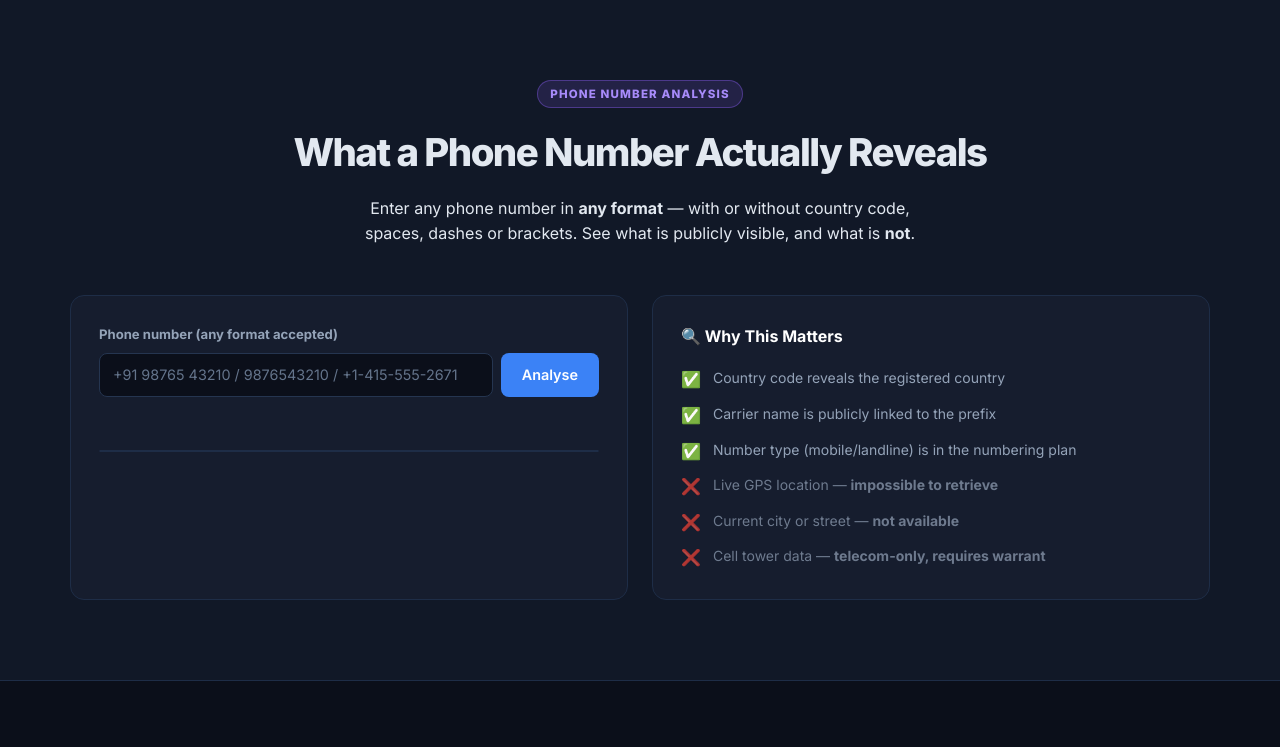
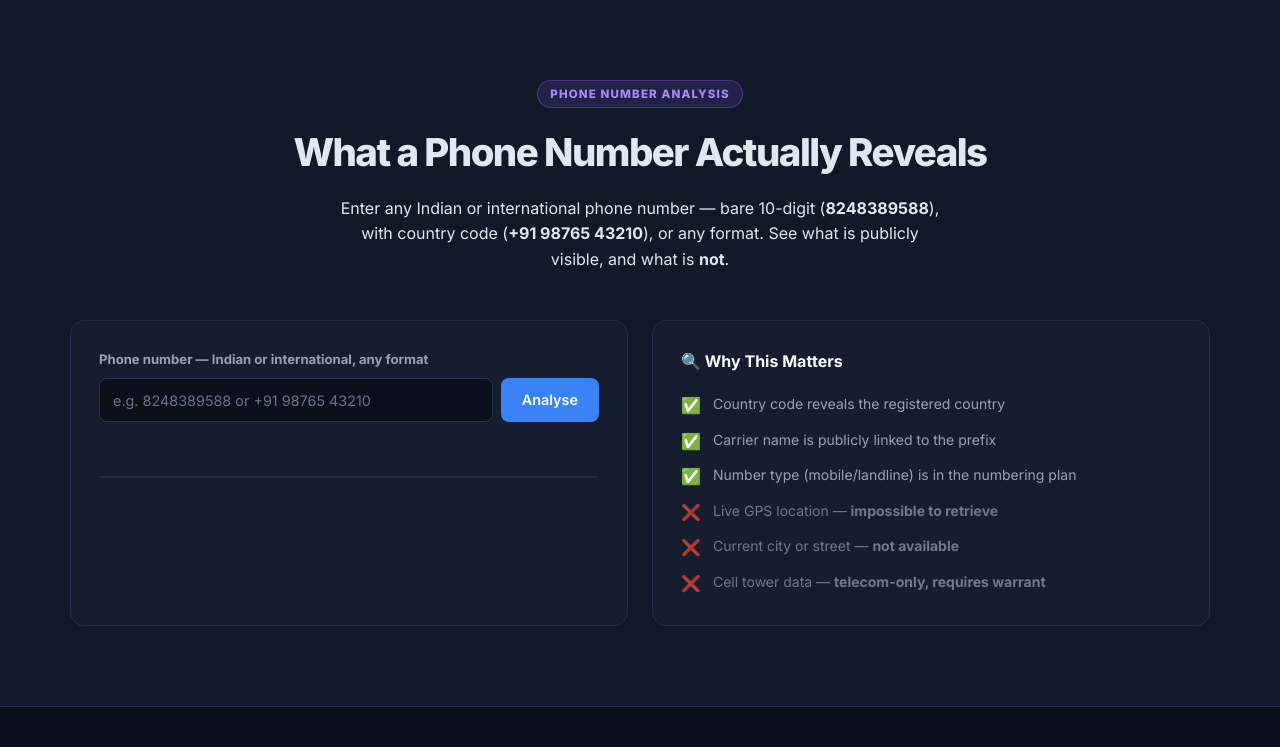
Before and after one commit to rajugupta5054-create/cyber, a Flask app: page / in a window 1280 px wide. Shown: the part 2072-2819 px from the top of the page. Run offline with Flask 3, Linux system fonts and the light colour scheme; parts of the project's set-up code (start-up, migrations or seed data) failed here and were passed over.

Commit message:
Set India as default format: placeholder, error messages, and 10-digit bare number detection

```diff
--- a/app.py
+++ b/app.py
@@ -132,8 +132,8 @@ def index():
 def phone_metadata():
     data = json_body()
     phone = data.get("phone") if data else None
-    if not isinstance(phone, str):
-        return jsonify(error="Enter a phone number in international format, for example +14155552671."), 400
+    if not isinstance(phone, str) or not phone.strip():
+        return jsonify(error="Please enter a phone number, e.g. 8248389588 or +91 98765 43210."), 400
 
     try:
         return jsonify(lookup_phone_metadata(phone))
--- a/phone_metadata.py
+++ b/phone_metadata.py
@@ -187,8 +187,8 @@ def lookup_phone_metadata(raw_phone: str) -> dict[str, str | bool | int | None]:
     if number is None:
         raise PhoneMetadataError(
             "Could not recognise this phone number. "
-            "Try including the country code, e.g. +91 98765 43210 for India "
-            "or +1 415 555 2671 for the US."
+            "Try entering just the 10-digit number (e.g. 8248389588) "
+            "or include the country code (e.g. +91 98765 43210)."
         )
 
     # Final validity check (only warn, do not block, for "possible" numbers)
--- a/templates/index.html
+++ b/templates/index.html
@@ -200,16 +200,16 @@
         <div class="section-header light">
           <span class="section-tag-light">Phone Number Analysis</span>
           <h2>What a Phone Number Actually Reveals</h2>
-          <p>Enter any phone number in <strong>any format</strong> — with or without country code, spaces, dashes or brackets. See what is publicly visible, and what is <strong>not</strong>.</p>
+          <p>Enter any Indian or international phone number — bare 10-digit (<strong>8248389588</strong>), with country code (<strong>+91 98765 43210</strong>), or any format. See what is publicly visible, and what is <strong>not</strong>.</p>
         </div>
 
         <div class="phone-demo-layout">
           <div class="phone-form-card">
             <form id="phone-form" novalidate>
-              <label class="form-label" for="phone">Phone number (any format accepted)</label>
+              <label class="form-label" for="phone">Phone number — Indian or international, any format</label>
               <div class="input-row">
                 <input id="phone" name="phone" type="tel" inputmode="tel" autocomplete="tel"
-                       placeholder="+91 98765 43210 / 9876543210 / +1-415-555-2671" maxlength="50" required class="text-input">
+                       placeholder="e.g. 8248389588 or +91 98765 43210" maxlength="50" required class="text-input">
                 <button class="btn btn-primary" type="submit" id="phone-submit-btn">Analyse</button>
               </div>
             </form>
```
